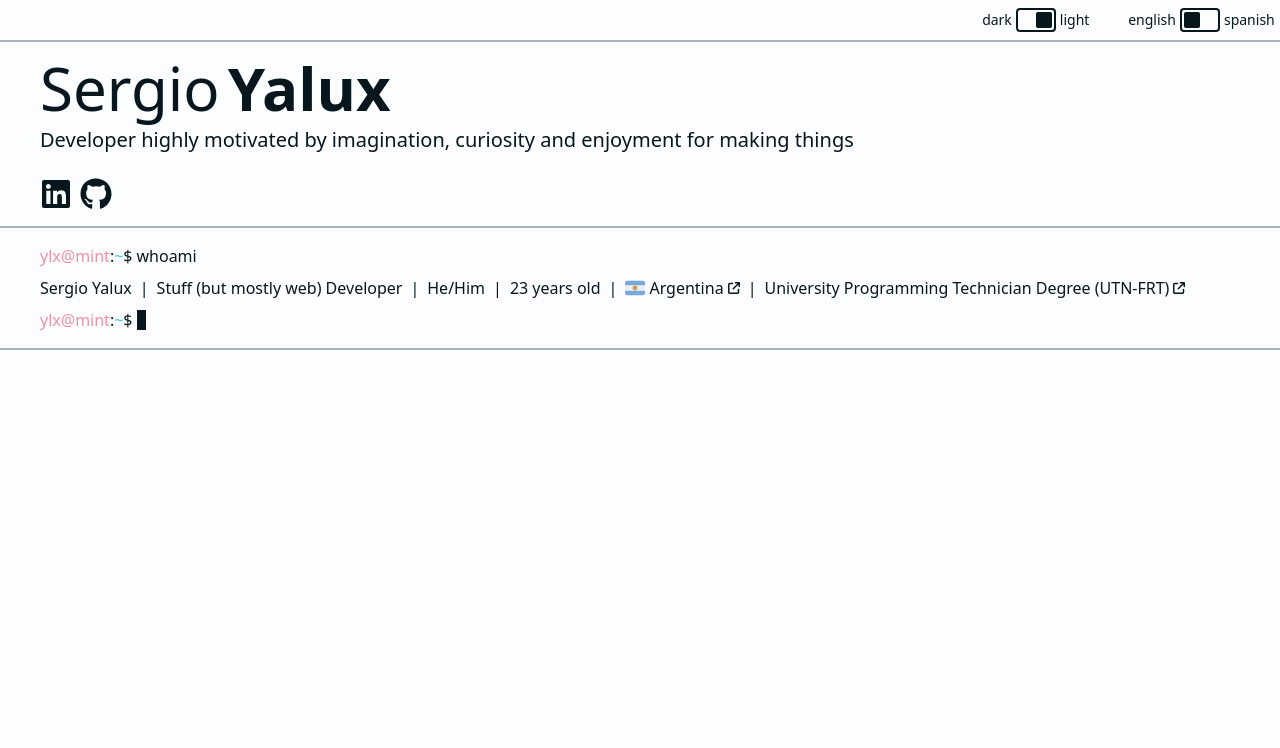
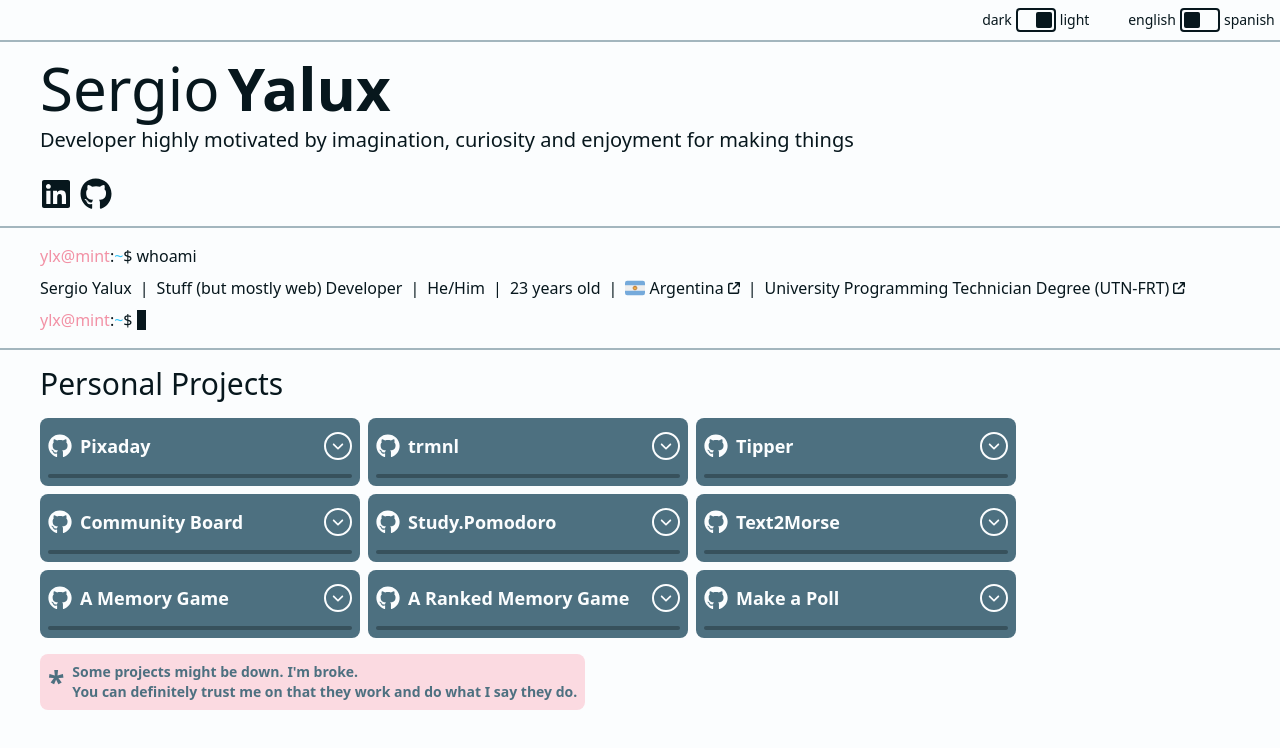
Before and after one commit to CrgioYalux/portfolio, a React (Vite) app: page / in a window 1280 px wide. Shown: the top 748 px of the page. Built offline with nearby package versions, Linux system fonts and the light colour scheme.

Commit message:
feat: create new section 'Personal Projects' and implement Card component to render them

```diff
--- a/src/pages/Home/index.tsx
+++ b/src/pages/Home/index.tsx
@@ -2,6 +2,7 @@ import Divider from "../../components/Divider";
 import HeaderSection from "./sections/Header";
 import IntroductionSection from "./sections/Introduction";
 import ConsoleSection from "./sections/Console";
+import Card from "../../components/Card";
 
 const Home: React.FC = () => {
     return (
@@ -12,6 +13,90 @@ const Home: React.FC = () => {
 			<Divider />
 			<ConsoleSection />
 			<Divider />
+			<div className='w-full flex flex-col items-center justify-center py-4 px-4 md:px-10'>
+				<div className='w-full flex flex-col gap-4 items-center justify-center md:items-start'>
+					<h2 className='text-3xl'>Personal Projects</h2>
+					<div className='w-full flex flex-col gap-2 flex-wrap md:flex-row'>
+						<Card
+						title='Pixaday'
+						deploy={'https://pixaday.vercel.app'}
+						repository={'https://github.com/CrgioYalux/pixaday'}
+						description={'A canvas for pixelart with a today\'s colors selection'}
+						image=''
+						/>
+						<Card
+						title='trmnl'
+						deploy={'https://trmnl.vercel.app'}
+						repository={'https://github.com/CrgioYalux/trmnl'}
+						description={'A simulated terminal with filesystem operations in the browser'}
+						image=''
+						/>
+						<Card
+						title='Tipper'
+						deploy={'https://tipper-monorepo.vercel.app'}
+						repository={'https://github.com/CrgioYalux/tipper-monorepo'}
+						description={'A layout for a social network insipired on Twitter capabilities'}
+						image=''
+						/>
+						<Card
+						title='Community Board'
+						deploy={'#'}
+						repository={'https://github.com/CrgioYalux/community-board'}
+						description={'A social network based on the idea of community boards'}
+						image=''
+						/>
+						<Card
+						title='Study.Pomodoro'
+						deploy={'https://study-pomodoro.vercel.app'}
+						repository={'https://github.com/CrgioYalux/study.pomodoro'}
+						description={'An app to complete piled tasks using the Pomodoro technique'}
+						image=''
+						/>
+						<Card
+						title='Text2Morse'
+						deploy={'https://crgioyalux.github.io/text2Morse'}
+						repository={'https://github.com/CrgioYalux/text2Morse'}
+						description={'An app that turns input text into Morse code'}
+						image=''
+						/>
+						<Card
+						title='A Memory Game'
+						deploy={'https://boring-memory-game.netlify.app'}
+						repository={'https://github.com/CrgioYalux/memory_game'}
+						description={'A match pairs memory game'}
+						image=''
+						/>
+						<Card
+						title='A Ranked Memory Game'
+						deploy={'https://memory-game-with-amiguitos.herokuapp.com/play'}
+						repository={'https://github.com/CrgioYalux/the_memory_game'}
+						description={'A match pairs memory game in which you can win rank as you play and compete with other players to be shown in the board'}
+						image=''
+						/>
+						<Card
+						title='Make a Poll'
+						deploy={'https://make-a-simple-poll.herokuapp.com'}
+						repository={'https://github.com/CrgioYalux/make-a-poll'}
+						description={'An app for making polls and see the results in realtime'}
+						image=''
+						/>
+					</div>
+					<div className='flex flex-row items-center gap-2 text-primary-300 bg-accent-100 rounded-lg p-2'>
+						<span className='font-extrabold text-2xl md:text-3xl'>*</span>
+						<div className='flex flex-col font-semibold'>
+							<small className='text-sm'>
+									Some projects might be down.
+									<a
+									href={'https://www.youtube.com/watch?v=NPwyyjtxlzU'}
+									target='_blank'
+									className='md:hover:underline ml-1'
+									>I'm broke.</a>
+							</small>
+							<small className='text-sm'>You can definitely trust me on that they work and do what I say they do.</small>
+						</div>
+					</div>
+				</div>
+			</div>
 		</div>
     );
 };
```
